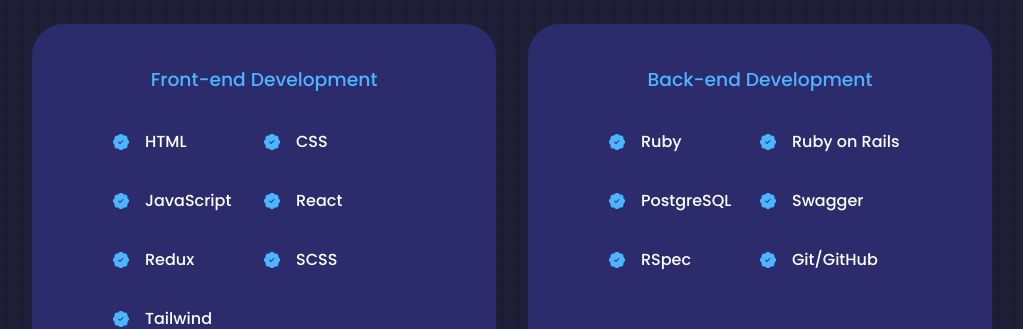
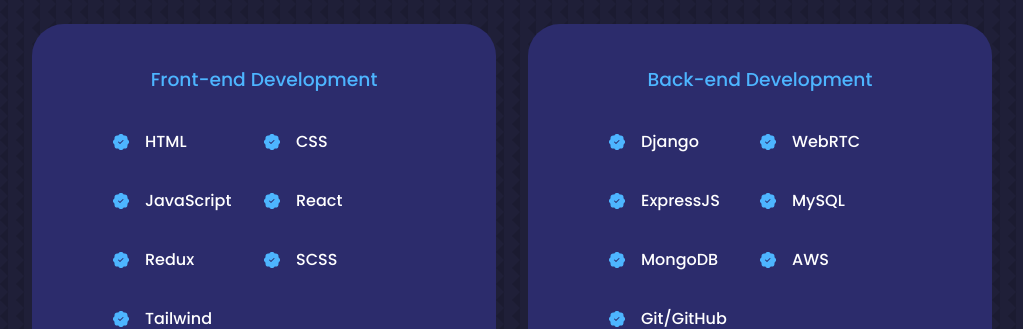
Before and after one commit to pratik2050/My-Portfolio, a React (Create React App) app: page / in a window 1280 px wide. Shown: the part 1340-1669 px from the top of the page, without its empty margins (128-1151 px from the left). Built offline with nearby package versions, Linux system fonts and the light colour scheme.

Commit message:
changed skill section

```diff
--- a/src/components/experience/Experience.jsx
+++ b/src/components/experience/Experience.jsx
@@ -46,23 +46,27 @@
           <div className="experience__content">
           <article className="experience__details">
               <BsFillPatchCheckFill className="experience__details-icon" />
-              <h4>Ruby</h4>
+              <h4>Django</h4>
             </article>
             <article className="experience__details">
               <BsFillPatchCheckFill className="experience__details-icon" />
-              <h4>Ruby on Rails</h4>
+              <h4>WebRTC</h4>
             </article>
             <article className="experience__details">
               <BsFillPatchCheckFill className="experience__details-icon" />
-              <h4>PostgreSQL</h4>
+              <h4>ExpressJS</h4>
             </article>
             <article className="experience__details">
               <BsFillPatchCheckFill className="experience__details-icon" />
-              <h4>Swagger</h4>
+              <h4>MySQL</h4>
             </article>
             <article className="experience__details">
               <BsFillPatchCheckFill className="experience__details-icon" />
-              <h4>RSpec</h4>
+              <h4>MongoDB</h4>
+            </article>
+            <article className="experience__details">
+              <BsFillPatchCheckFill className="experience__details-icon" />
+              <h4>AWS</h4>
             </article>
             <article className="experience__details">
               <BsFillPatchCheckFill className="experience__details-icon" />
```
